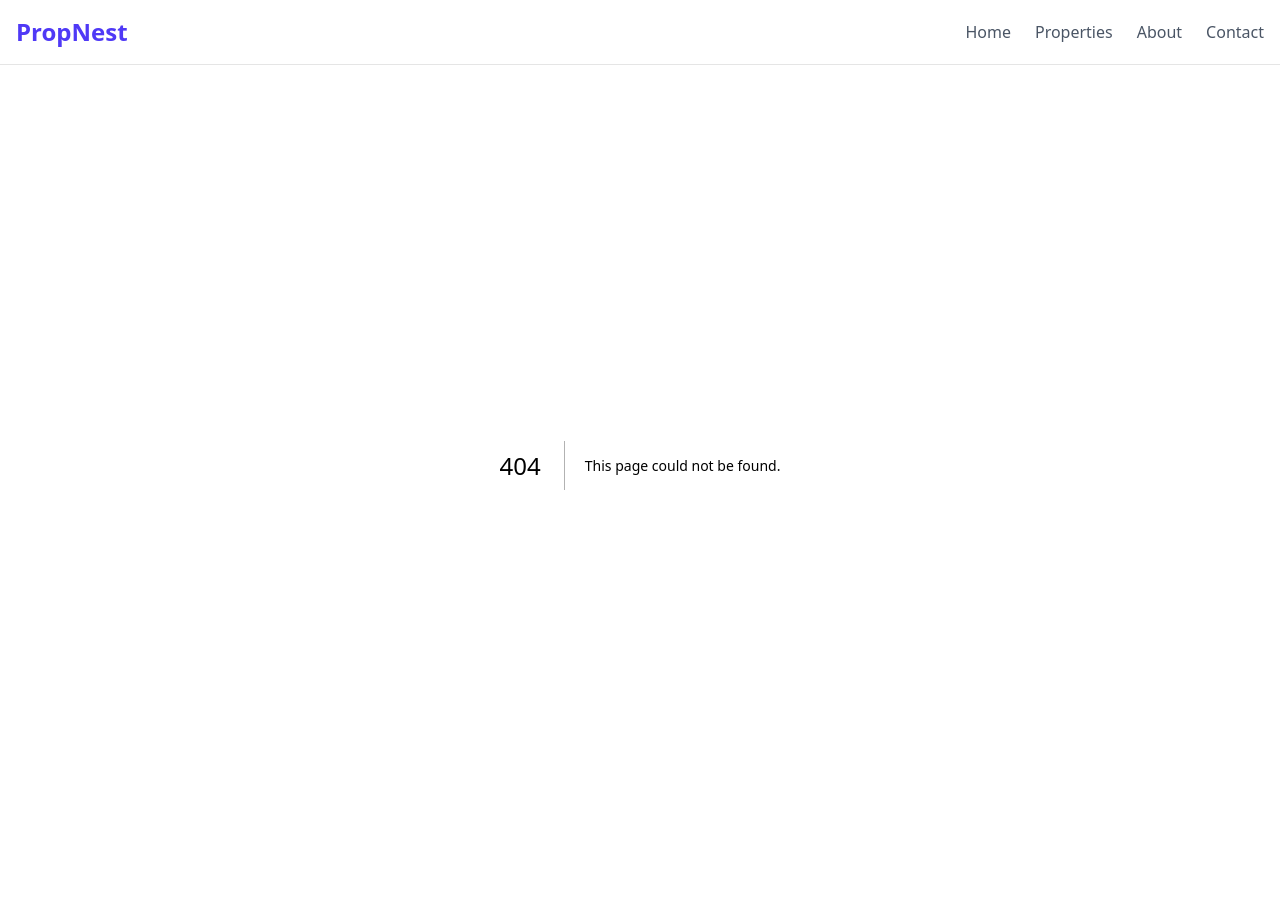
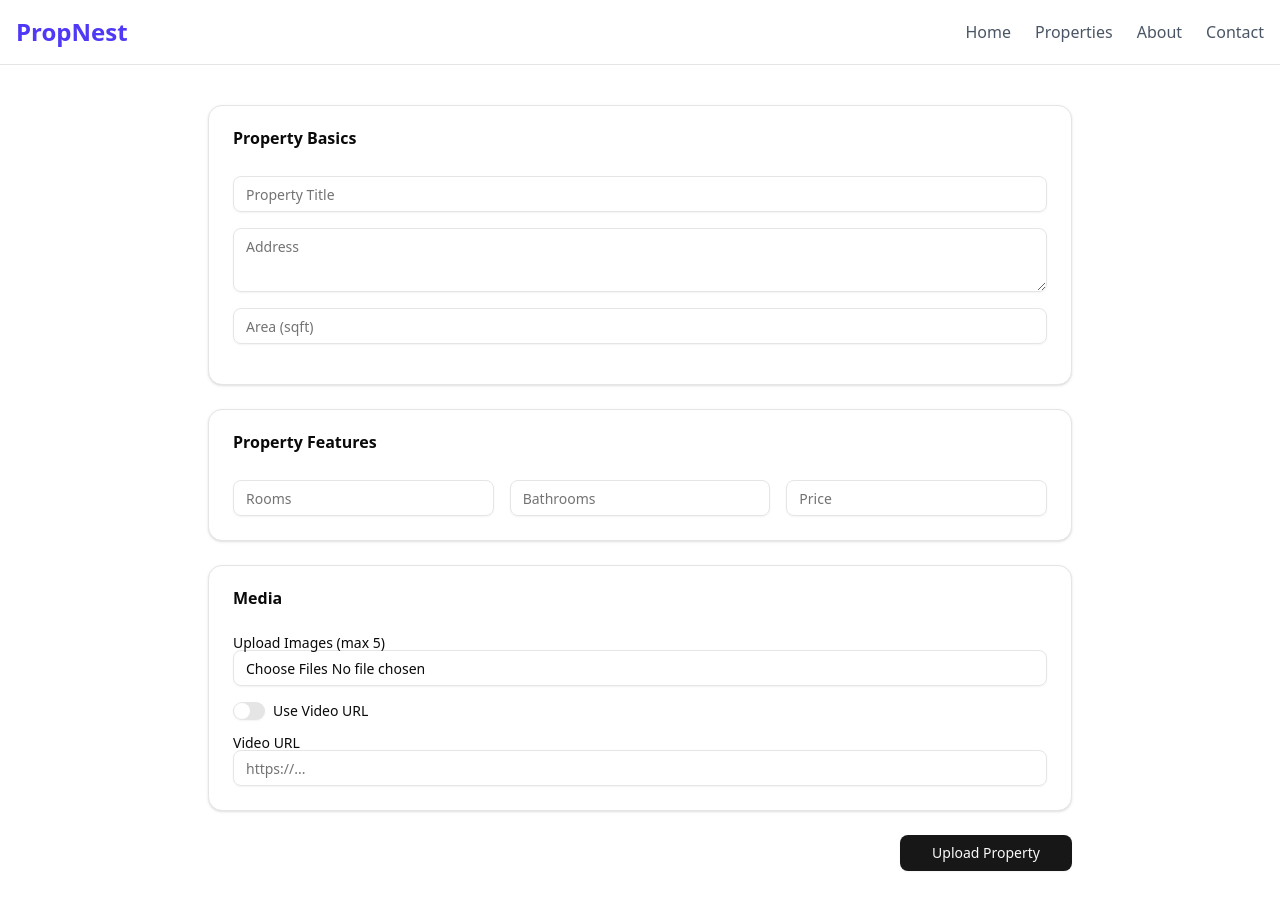
Before and after one commit to Saqib25492/propnest_frontend, a Next.js app: page /addProperty in a window 1280 px wide. Before the commit this address had no page. Before the commit the page ends 865 px from the top, so only its background shows below. Built offline with nearby package versions, Linux system fonts and the light colour scheme.

Commit message:
create property feature added

```diff
--- a/package.json
+++ b/package.json
@@ -35,9 +35,10 @@
     "react": "^19.0.0",
     "react-day-picker": "^9.7.0",
     "react-dom": "^19.0.0",
-    "react-hook-form": "^7.58.1",
+    "react-hook-form": "^7.59.0",
     "swiper": "^11.2.8",
     "tailwind-merge": "^3.3.1",
+    "yup": "^1.6.1",
     "zod": "^3.25.67"
   },
   "devDependencies": {
--- /dev/null
+++ b/src/app/addProperty/page.js
@@ -0,0 +1,134 @@
+'use client'
+
+import { useState } from 'react'
+import { useForm } from 'react-hook-form'
+import { yupResolver } from '@hookform/resolvers/yup'
+import axios from 'axios'
+import { propertySchema } from '@/lib/validation/propertySchema'
+
+import { Input } from '@/components/ui/input'
+import { Textarea } from '@/components/ui/textarea'
+import { Button } from '@/components/ui/button'
+import { Card, CardContent, CardHeader, CardTitle } from '@/components/ui/card'
+import { Label } from '@/components/ui/label'
+import { Switch } from '@/components/ui/switch'
+
+export default function UploadPropertyPage() {
+  const [useVideoUpload, setUseVideoUpload] = useState(false)
+
+  const {
+    register,
+    handleSubmit,
+    setValue,
+    formState: { errors },
+    reset,
+  } = useForm({
+    resolver: yupResolver(propertySchema),
+  })
+
+  const onSubmit = async (data) => {
+    const formData = new FormData()
+
+    // Append form fields
+    Object.entries(data).forEach(([key, value]) => {
+      if (key === 'images') {
+        Array.from(value).forEach((file) => {
+          formData.append('images', file)
+        })
+      } else if (key === 'video' && value instanceof File) {
+        formData.append('video', value)
+      } else {
+        formData.append(key, value)
+      }
+    })
+
+    try {
+      const res = await axios.post('https://propnest-fnhzaaakhudzcfd6.uaenorth-01.azurewebsites.net/api/properties', formData, {
+        headers: { 'Content-Type': 'multipart/form-data' },
+      })
+      console.log('Upload success:', res.data)
+      reset() // optional: reset form after success
+      alert('Property uploaded successfully!')
+    } catch (err) {
+      console.error('Upload failed:', err)
+      alert('Upload failed. Please try again.')
+    }
+  }
+
+  return (
+    <form onSubmit={handleSubmit(onSubmit)} className="max-w-4xl mx-auto space-y-6 py-10 px-4">
+      {/* Property Basics */}
+      <Card>
+        <CardHeader>
+          <CardTitle>Property Basics</CardTitle>
+        </CardHeader>
+        <CardContent className="space-y-4">
+          <Input placeholder="Property Title" {...register('title')} />
+          <p className="text-sm text-red-500">{errors.title?.message}</p>
+
+          <Textarea placeholder="Address" {...register('address')} />
+          <p className="text-sm text-red-500">{errors.address?.message}</p>
+
+          <Input type="number" placeholder="Area (sqft)" {...register('area')} />
+          <p className="text-sm text-red-500">{errors.area?.message}</p>
+        </CardContent>
+      </Card>
+
+      {/* Features */}
+      <Card>
+        <CardHeader>
+          <CardTitle>Property Features</CardTitle>
+        </CardHeader>
+        <CardContent className="grid md:grid-cols-3 gap-4">
+          <Input type="number" min={1} placeholder="Rooms" {...register('rooms')} />
+          <Input type="number" min={1} placeholder="Bathrooms" {...register('bathrooms')} />
+          <Input type="number" placeholder="Price" {...register('price')} />
+        </CardContent>
+      </Card>
+
+      {/* Media */}
+      <Card>
+        <CardHeader>
+          <CardTitle>Media</CardTitle>
+        </CardHeader>
+        <CardContent className="space-y-4">
+          <div>
+            <Label>Upload Images (max 5)</Label>
+            <Input type="file" multiple accept="image/*" {...register('images')} />
+            <p className="text-sm text-red-500">{errors.images?.message}</p>
+          </div>
+
+          <div className="flex items-center space-x-2">
+            <Switch checked={useVideoUpload} onCheckedChange={setUseVideoUpload} />
+            <Label>{useVideoUpload ? 'Upload Video File' : 'Use Video URL'}</Label>
+          </div>
+
+          {useVideoUpload ? (
+            <div>
+              <Label>Video File (max 100MB)</Label>
+              <Input
+                type="file"
+                accept="video/mp4,video/quicktime"
+                onChange={(e) => setValue('video', e.target.files[0])}
+              />
+              <p className="text-sm text-red-500">{errors.video?.message}</p>
+            </div>
+          ) : (
+            <div>
+              <Label>Video URL</Label>
+              <Input placeholder="https://..." {...register('video')} />
+              <p className="text-sm text-red-500">{errors.video?.message}</p>
+            </div>
+          )}
+        </CardContent>
+      </Card>
+
+      {/* Submit */}
+      <div className="flex justify-end">
+        <Button type="submit" className="px-8">
+          Upload Property
+        </Button>
+      </div>
+    </form>
+  )
+}
--- a/src/app/components/Hero.jsx
+++ b/src/app/components/Hero.jsx
@@ -1,31 +1,60 @@
-import { Button } from "@/components/ui/button"
-import Image from "next/image"
+import { Button } from "@/components/ui/button";
+import Image from "next/image";
 
 export default function Hero() {
   return (
-    <section className="relative bg-gradient-to-br from-indigo-50 to-white py-20 md:py-32">
-      {/* Background Image (optional) */}
-      <div className="absolute inset-0 -z-10 opacity-10">
+    // <section className="relative bg-gradient-to-br from-indigo-50 to-white py-20 md:py-32">
+    //   {/* Background Image (optional) */}
+    //   <div className="absolute inset-0 -z-10 opacity-10">
+    //     <Image
+    //       src="/images/house1.jpg"
+    //       alt="Hero background"
+    //       layout="fill"
+    //       objectFit="cover"
+    //       quality={80}
+    //     />
+    //   </div>
+
+    //   <div className="container mx-auto px-6 text-center max-w-3xl">
+    //     <h1 className="text-4xl md:text-6xl font-bold text-gray-900 mb-6 leading-tight">
+    //       Find Your Dream <span className="text-indigo-600">Property</span>
+    //     </h1>
+    //     <p className="text-lg md:text-xl text-gray-600 mb-8">
+    //       PropNest connects you with top-rated properties in seconds. Reliable. Fast. Beautiful.
+    //     </p>
+    //     <Button size="lg" className="px-8 py-6 text-base">
+    //       View Listings
+    //     </Button>
+    //   </div>
+    // </section>
+
+<section className="relative bg-gradient-to-br from-indigo-50 to-white flex items-center justify-center text-center h-[80vh]">
+  {/* Background image */}
   <Image
     src="/images/house1.jpg"
     alt="Hero background"
-          layout="fill"
-          objectFit="cover"
+    fill
     quality={80}
+    className="object-cover opacity-15"
   />
-      </div>
 
-      <div className="container mx-auto px-6 text-center max-w-3xl">
+  {/* Content */}
+  <div className="absolute px-6 max-w-3xl">
     <h1 className="text-4xl md:text-6xl font-bold text-gray-900 mb-6 leading-tight">
       Find Your Dream <span className="text-indigo-600">Property</span>
     </h1>
-        <p className="text-lg md:text-xl text-gray-600 mb-8">
-          PropNest connects you with top-rated properties in seconds. Reliable. Fast. Beautiful.
+    <p
+      className="text-lg md:text-xl text-gray-600 mb-8"
+      style={{ textShadow: '1px 1px 2px rgba(0, 0, 0, 0.1)' }}
+    >
+      PropNest connects you with top-rated properties in seconds. Reliable.
+      Fast. Beautiful.
     </p>
-        <Button size="lg" className="px-8 py-6 text-base">
+    <button className="inline-flex items-center justify-center gap-2 font-medium bg-primary text-primary-foreground shadow hover:bg-primary/90 h-12 rounded-md px-8 py-2 text-base">
       View Listings
-        </Button>
+    </button>
   </div>
 </section>
-  )
+
+  );
 }
--- /dev/null
+++ b/src/lib/validation/propertySchema.js
@@ -0,0 +1,43 @@
+import * as yup from "yup";
+const MAX_VIDEO_SIZE = 100 * 1024 * 1024; // 100MB
+
+export const propertySchema = yup.object().shape({
+
+
+  title: yup.string().required("Title is required"),
+  rating: yup
+    .number()
+    .min(0, "Rating cannot be below 0")
+    .max(5, "Rating cannot exceed 5")
+    .default(0),
+
+  address: yup.string().required("Address is required"),
+  rooms: yup.number().min(1).required("Rooms required"),
+  bathrooms: yup.number().min(1).required("Bathrooms required"),
+  area: yup.number().min(100).required("Area required"),
+  price: yup.number().min(500).required("Price required"),
+  images: yup
+    .mixed()
+    .test(
+      "required",
+      "At least one image is required",
+      (value) => value && value.length > 0
+    )
+    .test(
+      "maxCount",
+      "You can upload up to 5 images only",
+      (value) => value && value.length <= 5
+    ),
+
+  video: yup
+    .mixed()
+    .nullable()
+    .test("fileSize", "Video must be less than 100MB", (value) => {
+      if (!value) return true; // allow empty video
+      return value.size <= MAX_VIDEO_SIZE;
+    })
+    .test("fileType", "Only MP4 or MOV files allowed", (value) => {
+      if (!value) return true;
+      return ["video/mp4", "video/quicktime"].includes(value.type);
+    }),
+});
```
Also changed, not shown: 1 other file (tests, documents, lock files or other folders). Lines whose indentation alone changed are shown as unchanged.
